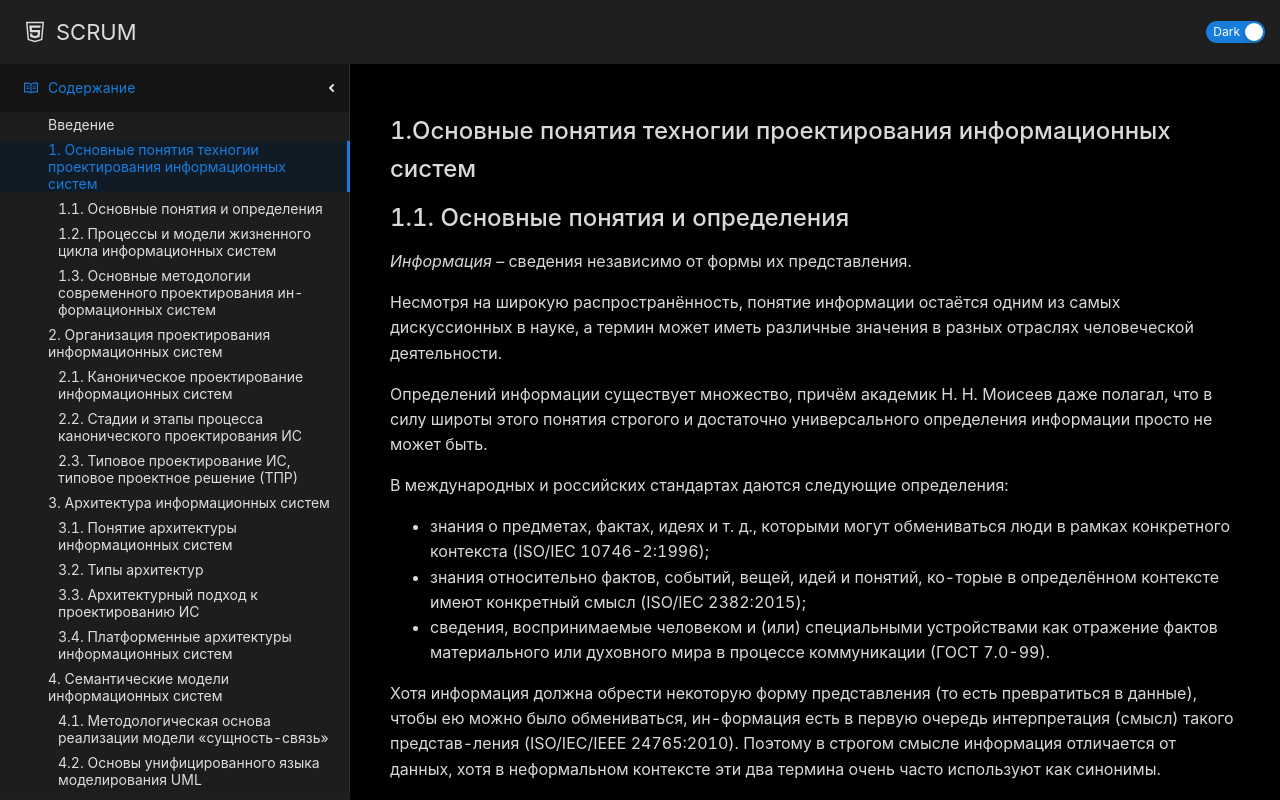
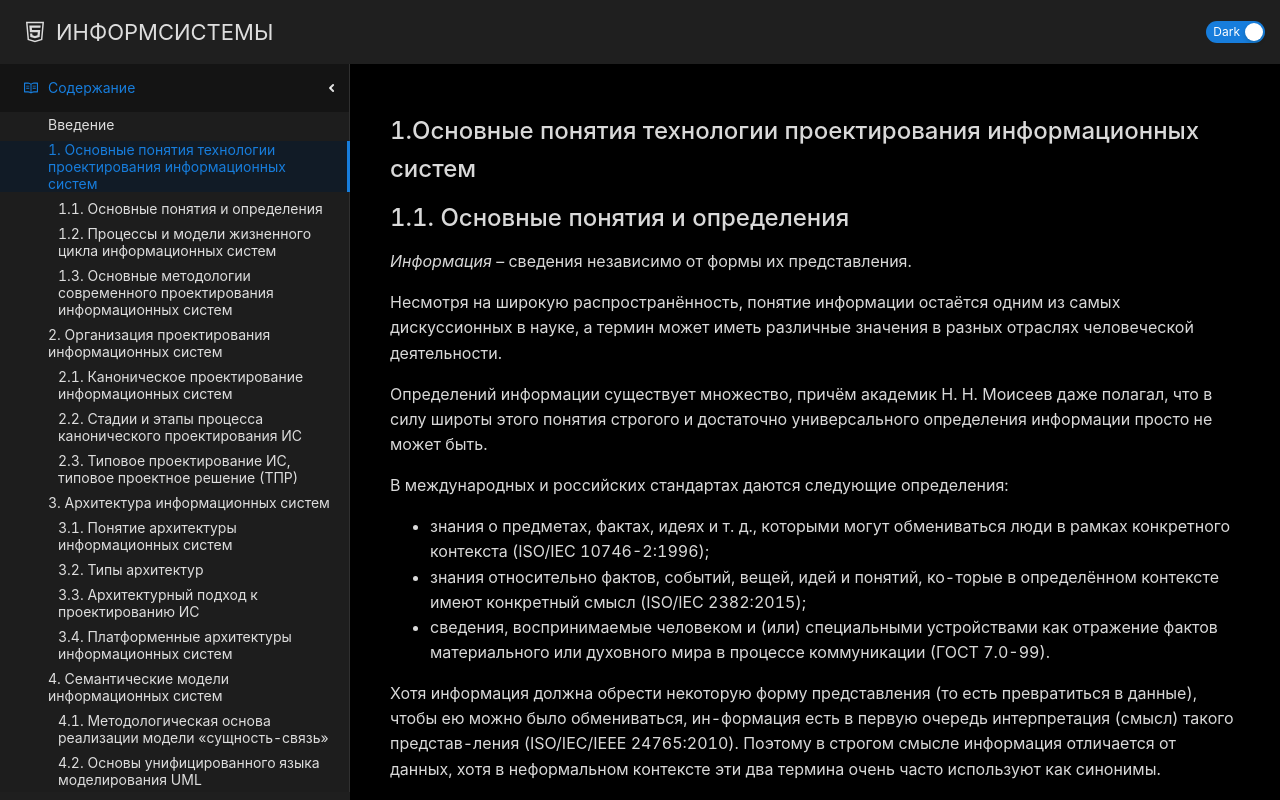
Before and after one commit to ku997/simkin, a React (Create React App) app: page /#/chapter/1 in a window 1280 px wide. Shown: the top 800 px of the page. Built offline with nearby package versions, Linux system fonts and the light colour scheme.

Commit message:
Исправляет орфаграфические ошибки

```diff
--- a/src/content/lectures/Lecture1/index.jsx
+++ b/src/content/lectures/Lecture1/index.jsx
@@ -5,7 +5,7 @@ import PropTypes from 'prop-types'
 export function Lecture1(props) {
     return (
         <div className='lecture1'>
-            <h2>1.Основные понятия техногии проектирования информационных систем</h2>
+            <h2>1.Основные понятия технологии проектирования информационных систем</h2>
 
             <h2>1.1. Основные понятия и определения</h2>
 
--- a/src/content/lectures/Lecture3/index.jsx
+++ b/src/content/lectures/Lecture3/index.jsx
@@ -7,7 +7,7 @@ import { Chart } from './components/Chart'
 export function Lecture3(props) {
     return (
         <div className='lecture3'>
-            <h2>1.3 Основные методологии современного проектирования ин-формационных систем</h2>
+            <h2>1.3 Основные методологии современного проектирования информационных систем</h2>
 
             <i><b>Методология функционального моделирования работ SADT</b></i>
 
--- a/src/modules/SideBar/index.jsx
+++ b/src/modules/SideBar/index.jsx
@@ -33,7 +33,7 @@ export const SideBar = connect(mapStateToProps, mapDispathToProps)(function Side
     return (
         <Sider className={`sideBar ${isCollapsed && 'sideBar--collapsed'}`} trigger={null} width={350} collapsible collapsed={isCollapsed}>
             <div className={`logo ${isCollapsed && 'logo--collapsed'} ant-layout-header`}>
-                {<Html5Outlined />}{!isCollapsed && 'scrum'}
+                {<Html5Outlined />}{!isCollapsed && 'информсистемы'}
             </div>
             <Menu className="sideBar__menu" defaultOpenKeys={openKeys} openKeys={openKeys} selectedKeys={[activeItem || '1']} forceSubMenuRender={true} mode="inline" defaultSelectedKeys={['submenu0_0']}>
                 {menu.map(({ item, submenu, icon, route }, index) => {
--- a/src/modules/SideBar/menu.js
+++ b/src/modules/SideBar/menu.js
@@ -11,7 +11,7 @@ export const menu = [
         chapter: '0',
       },
       {
-        item: "1. Основные понятия техногии проектирования информационных систем",
+        item: "1. Основные понятия технологии проектирования информационных систем",
         chapter: '1',
       },
       {
@@ -25,7 +25,7 @@ export const menu = [
         className: 'subItem'
       },
       {
-        item: '1.3. Основные методологии современного проектирования ин-формационных систем',
+        item: '1.3. Основные методологии современного проектирования информационных систем',
         chapter: '1.3',
         className: 'subItem'
       },
```
Also changed, not shown: 1 other file (tests, documents, lock files or other folders).
